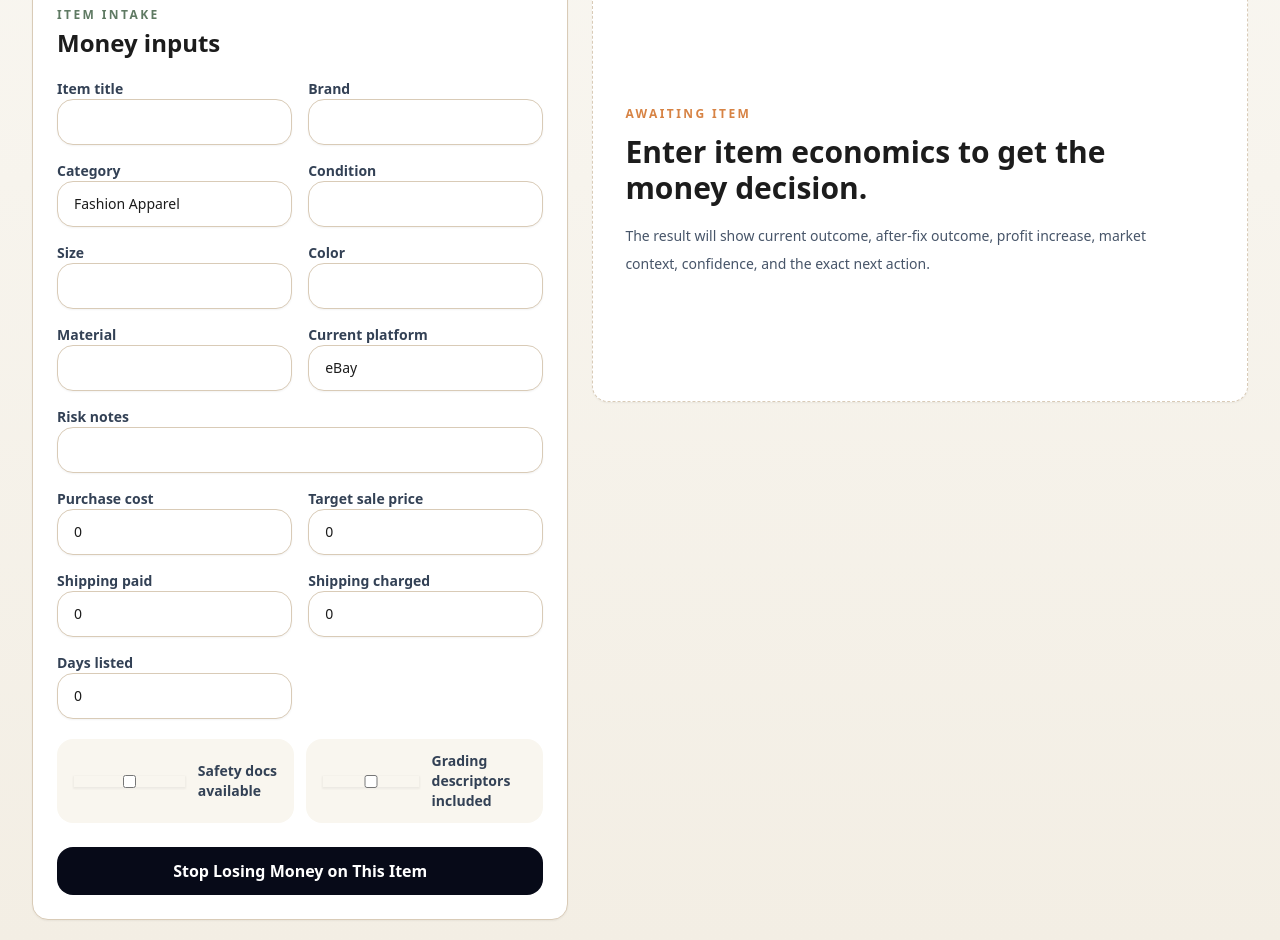
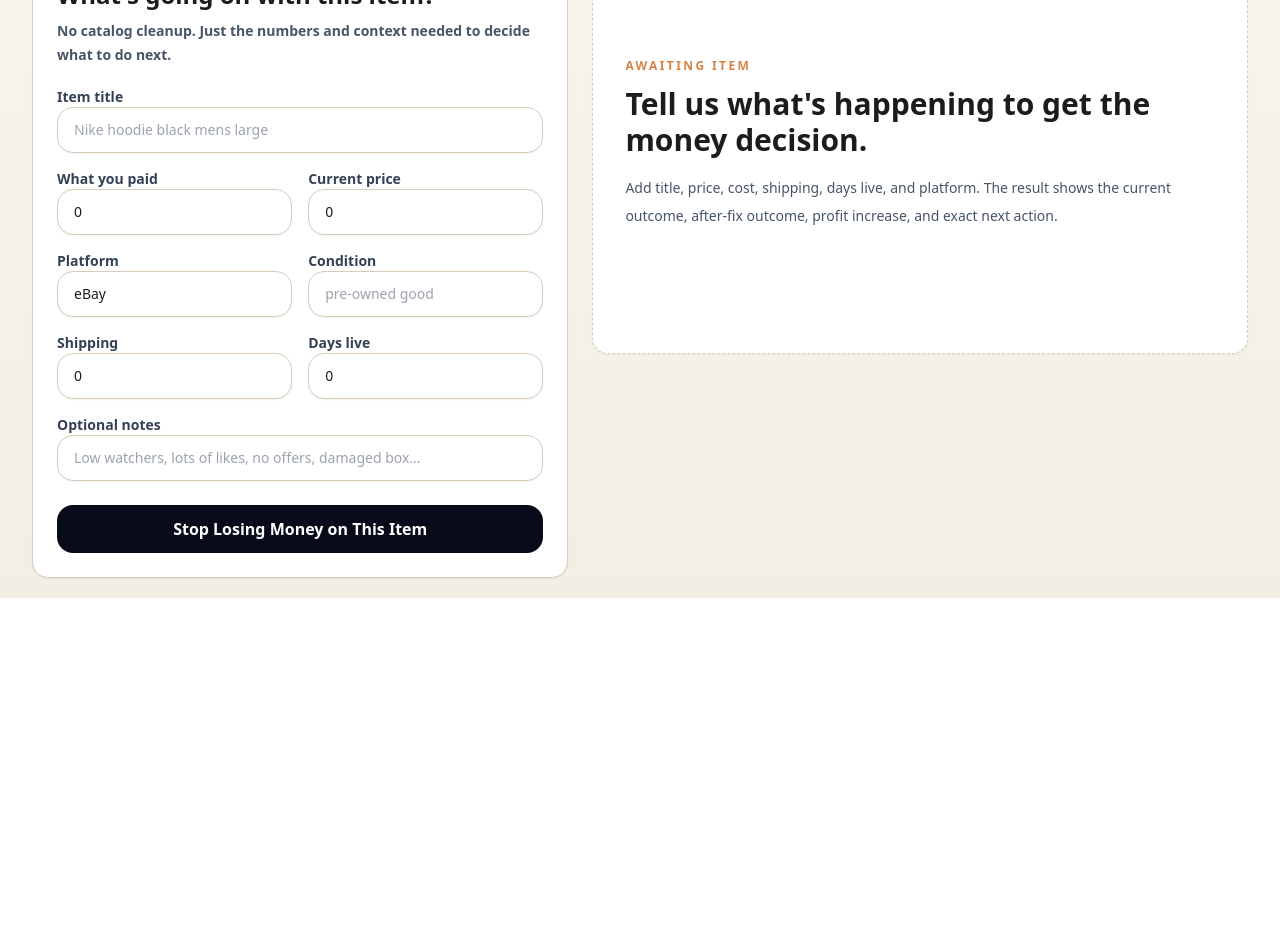
Before and after one commit to RejectedDope/ResaleIQ, a Next.js app: page /analyze in a window 1280 px wide. Shown: the part 580-1520 px from the top of the page. After the commit the page ends 1178 px from the top, so only its background shows below. Built offline with nearby package versions, Linux system fonts and the light colour scheme.

Commit message:
Simplify decision engine input for resellers

```diff
--- a/app/analyze/page.tsx
+++ b/app/analyze/page.tsx
@@ -26,26 +26,6 @@ const INITIAL: ListingInput = {
   safetyDocs: false,
   gradingDescriptors: false,
 };
-
-const TEXT_FIELDS: [keyof ListingInput, string][] = [
-  ['title', 'Item title'],
-  ['brand', 'Brand'],
-  ['category', 'Category'],
-  ['condition', 'Condition'],
-  ['size', 'Size'],
-  ['color', 'Color'],
-  ['material', 'Material'],
-  ['platform', 'Current platform'],
-  ['notes', 'Risk notes'],
-];
-
-const NUMBER_FIELDS: [keyof ListingInput, string][] = [
-  ['purchaseCost', 'Purchase cost'],
-  ['targetSalePrice', 'Target sale price'],
-  ['shippingPaid', 'Shipping paid'],
-  ['shippingCharged', 'Shipping charged'],
-  ['listingAgeDays', 'Days listed'],
-];
 
 function finalDecision(action: string) {
   if (action === 'Donate/Liquidate') return 'LIQUIDATE';
@@ -112,7 +92,7 @@ function moneyExplanation(input: ListingInput, action: string, riskScore: number
 }
 
 function optimizedTitle(input: ListingInput) {
-  return [input.brand, input.title, input.size && input.size !== 'OS' ? input.size : '', input.color]
+  return [input.brand, input.title, input.condition]
     .filter(Boolean)
     .join(' ')
     .replace(/\s+/g, ' ')
@@ -127,11 +107,16 @@ function keyChanges(input: ListingInput, action: string, signals: ReturnType<typ
   ];
 }
 
+function titleBrand(title: string) {
+  return title.trim().split(/\s+/)[0] || '';
+}
+
 export default function AnalyzePage() {
   const [form, setForm] = useState<ListingInput>(INITIAL);
   const [analysis, setAnalysis] = useState<ListingAnalysis | null>(null);
 
   const update = (key: keyof ListingInput, value: string | number | boolean) => setForm((p) => ({ ...p, [key]: value }));
+  const updateTitle = (value: string) => setForm((p) => ({ ...p, title: value, brand: titleBrand(value) }));
   const decision = analysis ? finalDecision(analysis.deadListingRisk.recommendedAction) : null;
   const current = analysis ? currentOutcome(form, analysis.deadListingRisk.riskScore) : null;
   const fixed = analysis ? fixedOutcome(form, analysis.deadListingRisk.recommendedAction, analysis.deadListingRisk.riskScore) : null;
@@ -141,9 +126,9 @@ export default function AnalyzePage() {
     <section className="space-y-8">
       <div className="rounded-2xl border border-[#29204E] bg-[#070A18] p-6 text-white shadow-xl md:p-8">
         <p className="text-xs font-bold uppercase tracking-[0.22em] text-[#C59BFF]">Decision Engine</p>
-        <h2 className="mt-3 text-4xl font-extrabold tracking-tight md:text-5xl">Decide whether this item should SELL, HOLD, REPRICE, or LIQUIDATE.</h2>
+        <h2 className="mt-3 text-4xl font-extrabold tracking-tight md:text-5xl">Tell us what's happening with this item.</h2>
         <p className="mt-4 max-w-3xl text-sm leading-7 text-slate-300">
-          Stop guessing. Enter the economics and ResaleIQ turns margin, risk, market signals, and platform fit into one money decision.
+          Enter the handful of details a reseller already knows. ResaleIQ turns price, cost, age, shipping, and platform fit into one money decision.
         </p>
       </div>
 
@@ -156,32 +141,43 @@ export default function AnalyzePage() {
           className="rounded-2xl border border-tan bg-white p-6 shadow-sm"
         >
           <div className="mb-5">
-            <p className="text-xs font-bold uppercase tracking-[0.2em] text-sage">Item Intake</p>
-            <h3 className="mt-1 text-2xl font-extrabold text-ink">Money inputs</h3>
+            <p className="text-xs font-bold uppercase tracking-[0.2em] text-sage">Quick Item Check</p>
+            <h3 className="mt-1 text-2xl font-extrabold text-ink">What's going on with this item?</h3>
+            <p className="mt-2 text-sm font-semibold leading-6 text-slate-600">No catalog cleanup. Just the numbers and context needed to decide what to do next.</p>
           </div>
 
           <div className="grid grid-cols-1 gap-4 md:grid-cols-2">
-            {TEXT_FIELDS.map(([key, label]) => (
-              <label key={key} className={key === 'notes' ? 'text-sm font-bold text-slate-700 md:col-span-2' : 'text-sm font-bold text-slate-700'}>
-                {label}
-                <input value={String(form[key] ?? '')} onChange={(e) => update(key, e.target.value)} />
-              </label>
-            ))}
-
-            {NUMBER_FIELDS.map(([key, label]) => (
-              <label key={key} className="text-sm font-bold text-slate-700">
-                {label}
-                <input type="number" min={0} step="0.01" value={Number(form[key])} onChange={(e) => update(key, Number(e.target.value))} />
-              </label>
-            ))}
-          </div>
-
-          <div className="mt-5 grid gap-3 md:grid-cols-2">
-            <label className="flex items-center gap-3 rounded-2xl bg-ivory px-4 py-3 text-sm font-bold text-slate-700">
-              <input type="checkbox" checked={form.safetyDocs} onChange={(e) => update('safetyDocs', e.target.checked)} /> Safety docs available
+            <label className="text-sm font-bold text-slate-700 md:col-span-2">
+              Item title
+              <input value={form.title} onChange={(e) => updateTitle(e.target.value)} placeholder="Nike hoodie black mens large" />
             </label>
-            <label className="flex items-center gap-3 rounded-2xl bg-ivory px-4 py-3 text-sm font-bold text-slate-700">
-              <input type="checkbox" checked={form.gradingDescriptors} onChange={(e) => update('gradingDescriptors', e.target.checked)} /> Grading descriptors included
+            <label className="text-sm font-bold text-slate-700">
+              What you paid
+              <input type="number" min={0} step="0.01" value={form.purchaseCost} onChange={(e) => update('purchaseCost', Number(e.target.value))} />
+            </label>
+            <label className="text-sm font-bold text-slate-700">
+              Current price
+              <input type="number" min={0} step="0.01" value={form.targetSalePrice} onChange={(e) => update('targetSalePrice', Number(e.target.value))} />
+            </label>
+            <label className="text-sm font-bold text-slate-700">
+              Platform
+              <input value={form.platform} onChange={(e) => update('platform', e.target.value)} placeholder="eBay, Poshmark, Mercari" />
+            </label>
+            <label className="text-sm font-bold text-slate-700">
+              Condition
+              <input value={form.condition} onChange={(e) => update('condition', e.target.value)} placeholder="pre-owned good" />
+            </label>
+            <label className="text-sm font-bold text-slate-700">
+              Shipping
+              <input type="number" min={0} step="0.01" value={form.shippingPaid} onChange={(e) => update('shippingPaid', Number(e.target.value))} />
+            </label>
+            <label className="text-sm font-bold text-slate-700">
+              Days live
+              <input type="number" min={0} step="1" value={form.listingAgeDays} onChange={(e) => update('listingAgeDays', Number(e.target.value))} />
+            </label>
+            <label className="text-sm font-bold text-slate-700 md:col-span-2">
+              Optional notes
+              <input value={form.notes} onChange={(e) => update('notes', e.target.value)} placeholder="Low watchers, lots of likes, no offers, damaged box..." />
             </label>
           </div>
 
@@ -263,9 +259,9 @@ export default function AnalyzePage() {
             <div className="flex min-h-[420px] items-center rounded-2xl border border-dashed border-tan bg-white p-8 shadow-sm">
               <div>
                 <p className="text-xs font-bold uppercase tracking-[0.2em] text-clay">Awaiting item</p>
-                <h3 className="mt-3 text-3xl font-extrabold text-ink">Enter item economics to get the money decision.</h3>
+                <h3 className="mt-3 text-3xl font-extrabold text-ink">Tell us what's happening to get the money decision.</h3>
                 <p className="mt-4 max-w-xl text-sm leading-7 text-slate-600">
-                  The result will show current outcome, after-fix outcome, profit increase, market context, confidence, and the exact next action.
+                  Add title, price, cost, shipping, days live, and platform. The result shows the current outcome, after-fix outcome, profit increase, and exact next action.
                 </p>
               </div>
             </div>
```
